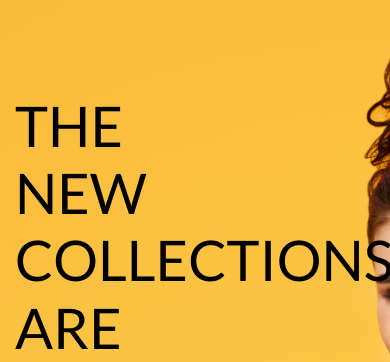
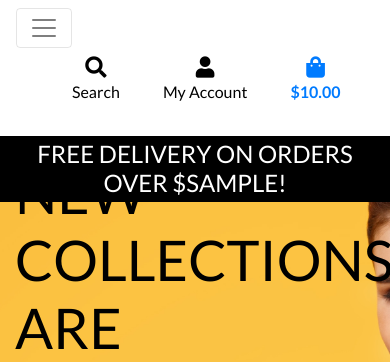
Before and after one commit to SnezhanaZdravkova/Boutique-Ado, a Django app: template home/templates/home/index.html in a window 390 px wide. Shown: the top 362 px of the page. Run offline with Django 3.2, Linux system fonts and the light colour scheme; the template is opened without the code that fills it: most values are stand-ins (such as "Sample title", 1, 10 or a date in 2020).

Commit message:
added mobile_header and main navbar

```diff
--- a/static/css/base.css
+++ b/static/css/base.css
@@ -74,6 +74,10 @@
     border: 1px solid black !important;
 }
 
+.bg-black {
+    background: #000 !important;
+}
+
 /* -------------------------------- Media Queries */
 
 /* Slightly larger container on xl screens */
--- a/templates/base.html
+++ b/templates/base.html
@@ -148,6 +148,24 @@
                     </ul>
                 </div>
             </div>
+            <!-- bootstraps collapsible navigation menu as our boilerplate - bootstrap navbar documentation, added a 100% width class. -->
+            <div class="row bg-white">
+                <nav class="navbar navbar-expand-lg navbar-light w-100">
+                    <!-- That'll give us a nice toggle button for the main navigation and we'll customize
+it to include the search bar and other links as well. -->
+                    <button class="navbar-toggler" type="button" data-toggle="collapse" data-target="#main-nav" aria-controls="main-nav" aria-expanded="false" aria-label="Toggle navigation">
+                        <span class="navbar-toggler-icon"></span>
+                    </button>
+                    <!-- includes - This gives us a nice place where we can create small HTMLsnippets -->
+                    {% include 'includes/mobile-top-header.html' %}
+                    {% include 'includes/main-nav.html' %}
+                </nav>
+            </div>
+            <div id="delivery-banner" class="row text-center">
+                <div class="col bg-black text-white">
+                    <h4 class="logo-font my-1">Free delivery on orders over ${{ free_shipping_threshold }}!</h4>
+                </div>
+            </div>
         </header>
 
 		{% if messages %}
--- /dev/null
+++ b/templates/includes/main-nav.html
@@ -0,0 +1,51 @@
+<div class="collapse navbar-collapse" id="main-nav">
+    <ul class="navbar-nav w-auto mx-auto">
+        <!-- all products menu. -->
+        <li class="nav-item dropdown">
+            <a class="logo-font font-weight-bold nav-link text-black mr-5" href="#" id="all-products-link" data-toggle="dropdown" aria-haspopup="true" aria-expanded="false">
+                All Products
+            </a>
+            <div class="dropdown-menu border-0" aria-labelledby="all-products-link">
+                <a href="" class="dropdown-item">By Price</a>
+                <a href="" class="dropdown-item ">By Rating</a>
+                <a href="" class="dropdown-item ">By Category</a>
+                <a href="" class="dropdown-item">All Products</a>
+            </div>
+        </li>
+        <!-- a menu for clothing. -->
+        <li class="nav-item dropdown">
+            <a class="logo-font font-weight-bold nav-link text-black mr-5" href="#" id="clothing-link" data-toggle="dropdown" aria-haspopup="true" aria-expanded="false">
+                Clothing
+            </a>
+            <div class="dropdown-menu border-0" aria-labelledby="clothing-link">
+                <a href="" class="dropdown-item">Activewear &amp; Essentials</a>
+                <a href="" class="dropdown-item">Jeans</a>
+                <a href="" class="dropdown-item">Shirts</a>
+                <a href="" class="dropdown-item">All Clothing</a>
+            </div>
+        </li>
+        <!-- One for home wear. -->
+        <li class="nav-item dropdown">
+            <a class="logo-font font-weight-bold nav-link text-black mr-5" href="#" id="homeware-link" data-toggle="dropdown" aria-haspopup="true" aria-expanded="false">
+                Homeware
+            </a>
+            <div class="dropdown-menu border-0" aria-labelledby="homeware-link">
+                <a href="" class="dropdown-item">Bed &amp; Bath</a>
+                <a href="" class="dropdown-item">Kitchen &amp; Dining</a>
+                <a href="" class="dropdown-item">All Homeware</a>
+            </div>
+        </li>
+        <!-- And one for special offers. -->
+        <li class="nav-item dropdown">
+            <a class="logo-font font-weight-bold nav-link text-black" href="#" id="specials-link" data-toggle="dropdown" aria-haspopup="true" aria-expanded="false">
+                Special Offers
+            </a>
+            <div class="dropdown-menu border-0" aria-labelledby="specials-link">
+                <a href="" class="dropdown-item">New Arrivals</a>
+                <a href="" class="dropdown-item">Deals</a>
+                <a href="" class="dropdown-item">Clearance</a>
+                <a href="" class="dropdown-item">All Specials</a>
+            </div>
+        </li>
+    </ul>
+</div>
--- /dev/null
+++ b/templates/includes/mobile-top-header.html
@@ -0,0 +1,62 @@
+<ul>
+    <!-- But the three list items will give us a button to open the search bar. -->
+    <li class="list-inline-item">
+        <a class="text-black nav-link d-block d-lg-none" href="#" id="mobile-search" data-toggle="dropdown" aria-haspopup="true" aria-expanded="false">
+            <div class="text-center">
+                <div><i class="fas fa-search fa-lg"></i></div>
+                <p class="my-0">Search</p>
+            </div>
+        </a>
+        <div class="dropdown-menu border-0 w-100 p-3 rounded-0 my-0" aria-labelledby="mobile-search">
+            <form class="form" method="GET" action="">
+                <div class="input-group w-100">
+                    <input class="form-control border border-black rounded-0" type="text" name="q" placeholder="Search our site">
+                    <div class="input-group-append">
+                        <button class="form-control form-control btn btn-black border border-black rounded-0" type="submit">
+                            <span class="icon">
+                                <i class="fas fa-search"></i>
+                            </span>
+                        </button>
+                    </div>
+                </div>
+            </form>
+        </div>
+    </li>
+    <!-- One to open the My account drop-down menu. -->
+    <li class="list-inline-item dropdown">
+        <!-- This way they'll be hidden on large screens where instead they'll show up in the top portion of the header. -->
+        <a class="text-black nav-link d-block d-lg-none" href="#" id="user-options" data-toggle="dropdown" aria-haspopup="true" aria-expanded="false">
+            <div class="text-center">
+                <div><i class="fas fa-user fa-lg"></i></div>
+                <p class="my-0">My Account</p>
+            </div>
+        </a>
+        <div class="dropdown-menu border-0" aria-labelledby="user-options">
+            {% if request.user.is_authenticated %}
+                {% if request.user.is_superuser %}
+                    <a href="{% url 'account_logout' %}" class="dropdown-item">Product Management</a>
+                {% endif %}
+                <a href="" class="dropdown-item">My Profile</a>
+                <a href="{% url 'account_logout' %}" class="dropdown-item">Logout</a>
+            {% else %}
+                <a href="{% url 'account_signup' %}" class="dropdown-item">Register</a>
+                <a href="{% url 'account_login' %}" class="dropdown-item">Login</a>
+            {% endif %}
+        </div>
+    </li>
+    <!-- And one to access the shopping bag. -->
+    <li class="list-inline-item">
+        <a class="{% if grand_total %}text-primary font-weight-bold{% else %}text-black{% endif %} nav-link d-block d-lg-none" href="">
+            <div class="text-center">
+                <div><i class="fas fa-shopping-bag fa-lg"></i></div>
+                <p class="my-0">
+                    {% if grand_total %}
+                        ${{ grand_total|floatformat:2 }}
+                    {% else %}
+                        $0.00
+                    {% endif %}
+                </p>
+            </div>
+        </a>
+    </li>
+</ul>
```
